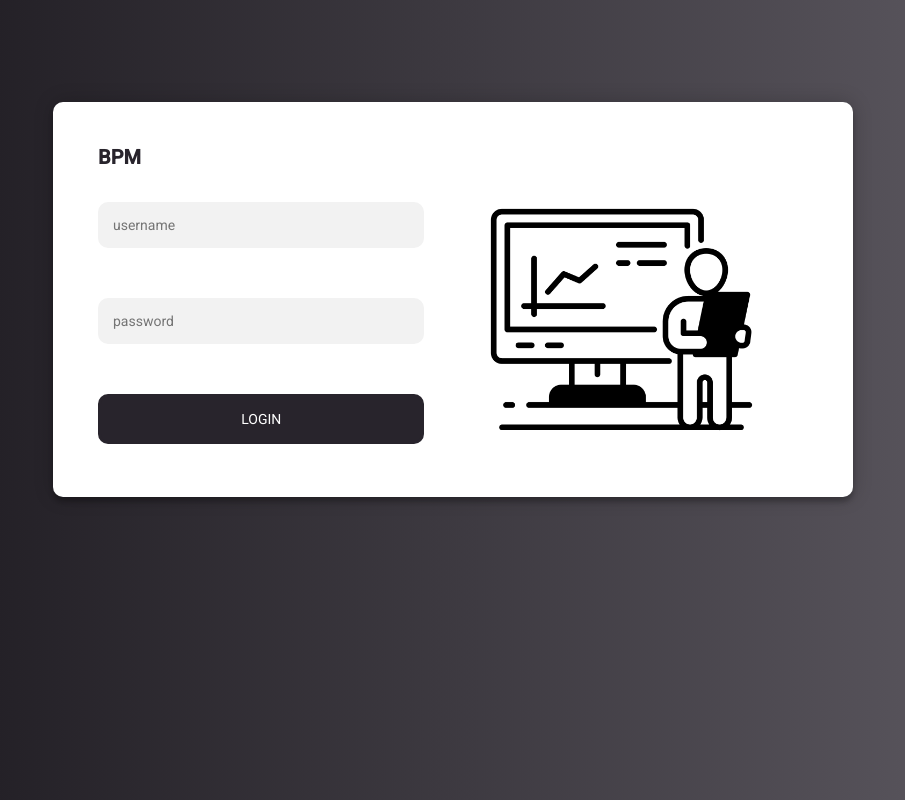
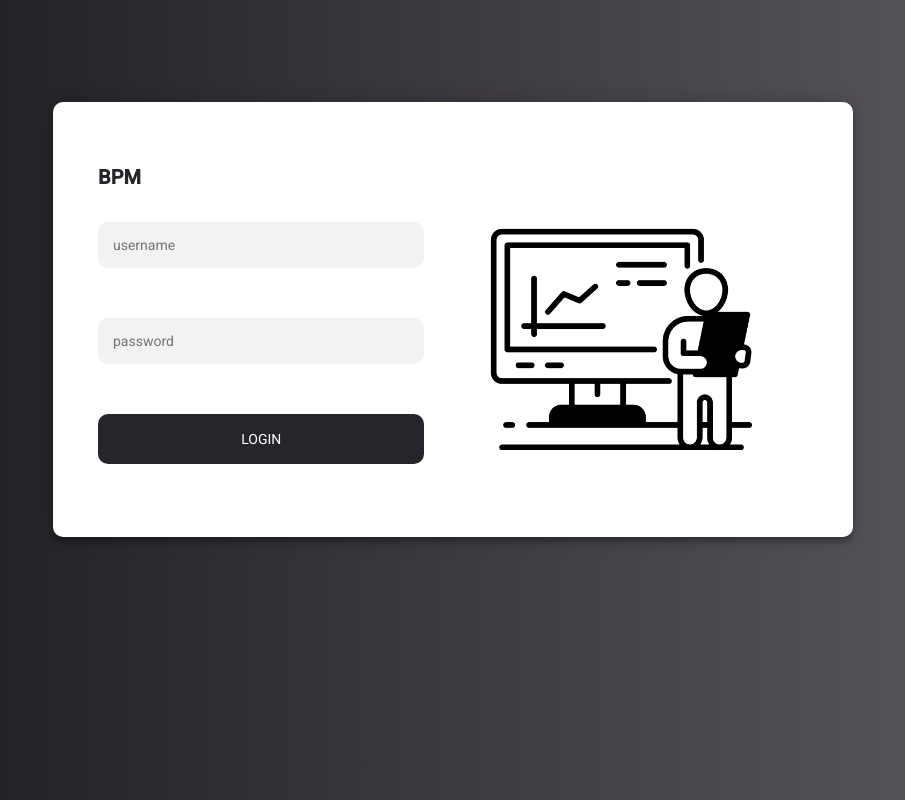
Before and after one commit to NazarYavor26/BPM-Clieant, an Angular app in the folder BPM-Client/: page /login in a window 1280 px wide. Shown: the whole page, without its empty margins (187-1092 px from the left). Built offline with nearby package versions, Linux system fonts and the light colour scheme.

Commit message:
changed login background color only for this page

```diff
--- a/BPM-Client/src/app/authorization/components/login/login.component.scss
+++ b/BPM-Client/src/app/authorization/components/login/login.component.scss
@@ -1,4 +1,10 @@
 @import url(https://fonts.googleapis.com/css?family=Roboto:300);
+
+:host {
+  display: block;
+  background: linear-gradient(to right, #1a171d, #605c64);
+  height: 100vh;
+}
 
 .login-page {
   width: 800px;
@@ -11,7 +17,7 @@
   background: #FFFFFF;
   max-width: 800px;
   margin: 0 auto 100px;
-  padding: 45px;
+  padding: 65px 45px;
   text-align: center;
   box-shadow: 0 0 20px 0 rgba(0, 0, 0, 0.2), 0 5px 5px 0 rgba(0, 0, 0, 0.24);
   border-radius: 10px;
--- a/BPM-Client/src/styles.scss
+++ b/BPM-Client/src/styles.scss
@@ -5,11 +5,7 @@ body { margin: 0; font-family: Roboto, "Helvetica Neue", sans-serif; }
 
 // Delete
 body {
-    // background: #505474; /* fallback for old browsers */
-    // background: -webkit-linear-gradient(right, #76b852, #8DC26F);
-    // background: -moz-linear-gradient(right, #76b852, #8DC26F);
-    // background: -o-linear-gradient(right, #76b852, #8DC26F);
-    background: linear-gradient(to right, #1a171d, #605c64);
+    //background: linear-gradient(to right, #1a171d, #605c64);
     font-family: "Roboto", sans-serif;
     -webkit-font-smoothing: antialiased;
     -moz-osx-font-smoothing: grayscale;
```
